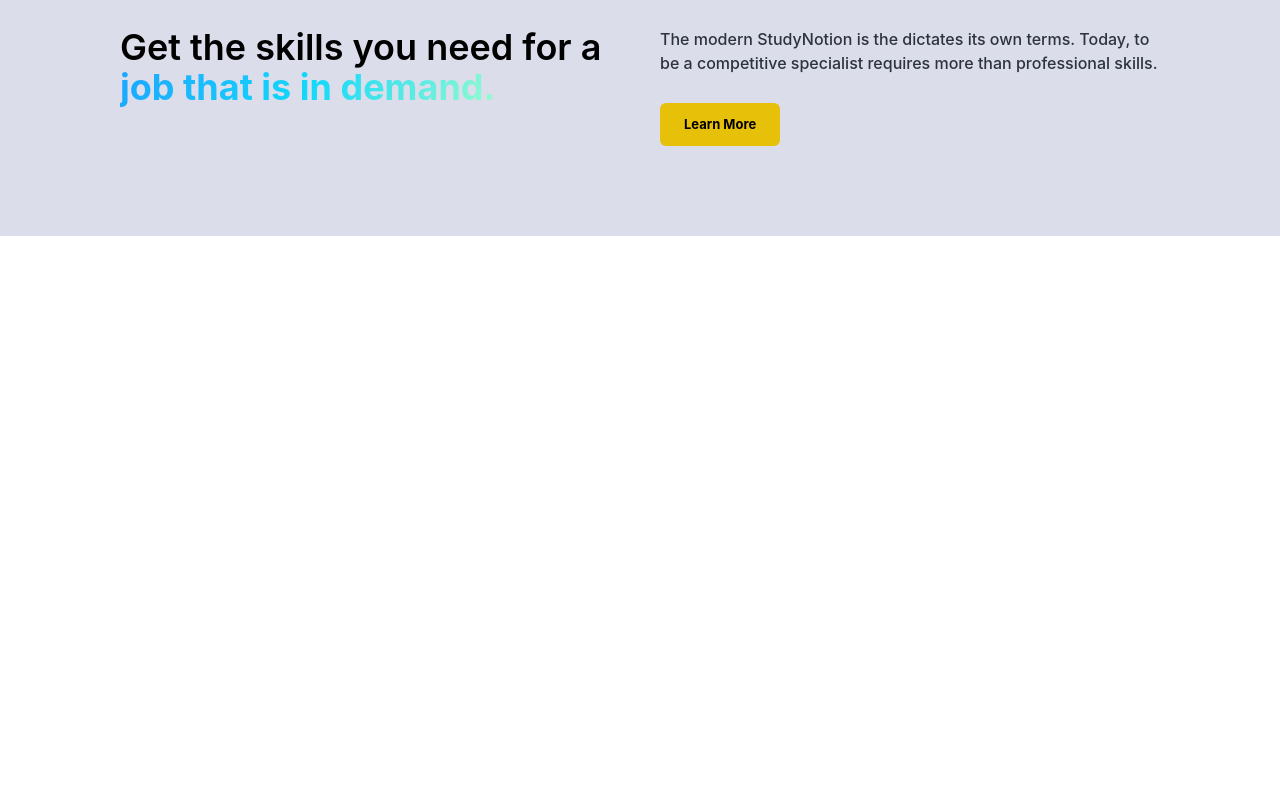
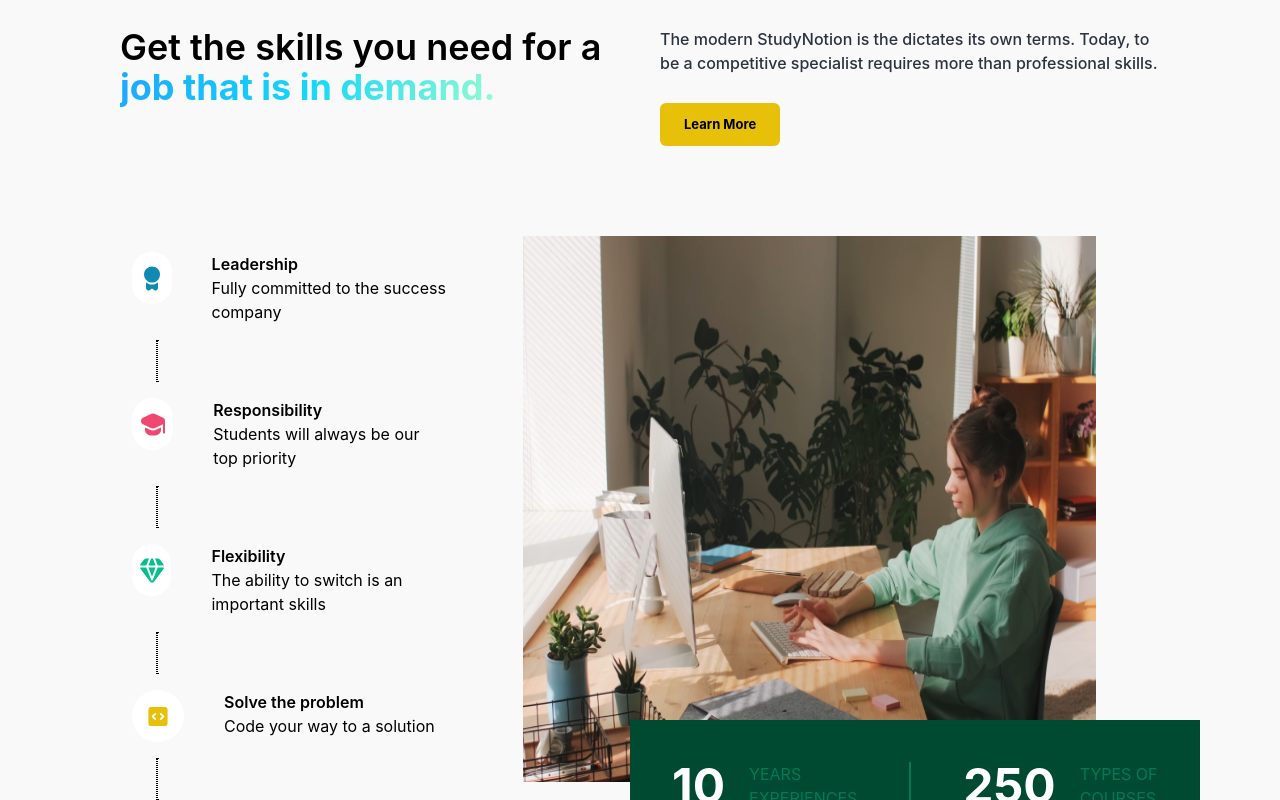
Before and after one commit to thimanshu756/Edtech, a React (Create React App) app: page / in a window 1280 px wide. Shown: the part 2569-3369 px from the top of the page. Before the commit the page ends 2805 px from the top, so only its background shows below. Built offline with nearby package versions, Linux system fonts and the light colour scheme; the HTML template or start-up script is replaced by a standard one.

Commit message:
Timeline section created

```diff
--- a/src/App.css
+++ b/src/App.css
@@ -11,5 +11,5 @@
 }
 #cross-section{
     background: url("./assets/Images/bghome.svg");
-    background-color: rgba(219, 221, 234, 1);
+    background-color: #F9F9F9;
 }
--- a/src/Components/Core/HomePage/TimelineSection.jsx
+++ b/src/Components/Core/HomePage/TimelineSection.jsx
@@ -1,10 +1,37 @@
 import React from 'react'
 import TextColor from './TextColor'
 import Button from './Button'
+import logo1 from "../../../assets/TimeLineLogo/Logo1.svg"
+import logo2 from "../../../assets/TimeLineLogo/Logo2.svg"
+import logo3 from "../../../assets/TimeLineLogo/Logo3.svg"
+import logo4 from "../../../assets/TimeLineLogo/Logo4.svg"
+import timelineImage from "../../../assets/Images/TimelineImage.png"
 const TimelineSection = () => {
+    const TimelineData=[
+        {
+            heading:"Leadership",
+            img:logo1,
+            Description:"Fully committed to the success company"
+        },
+        {
+            heading:"Responsibility",
+            img:logo2,
+            Description:"Students will always be our top priority"
+        },
+        {
+            heading:"Flexibility",
+            img:logo3,
+            Description:"The ability to switch is an important skills"
+        },
+        {
+            heading:"Solve the problem",
+            img:logo4,
+            Description:"Code your way to a solution"
+        }
+    ]
   return (
     <div>
-           <div className=' h-[auto] w-[11/12]'>
+           <div className=' h-[auto] w-[11/12] relative '>
             <div className='flex flex-row gap-10 py-[90px] px-[120px] justify-around  h-fit'>
              <div className='text-4xl font-semibold  h-[100px] w-[50%]'>
              Get the skills you need for a <TextColor text={" job that is in demand."} />
@@ -23,11 +50,51 @@ const TimelineSection = () => {
 
              </div>
             </div>
-            <div className='flex w-[11/12]'>
+            <div className='flex w-[11/12] gap-16 px-[120px]'>
                 {/* Time line */}
+                <div>
+                {
+                    TimelineData.map((data)=>{
+                        return (
+                            <div>
+                            <div className='flex gap-10 py-[16px] px-[12px]'>
+                            <div className=' flex justify-center items-center rounded-full w-[52px] h-[52px] bg-white  '>
+                                    <img src={data.img} alt="" />
+                                </div>
+                                 <div className='flex flex-col '>
+                                    <div className='text-Rich-Black-800 font-semibold'>{data.heading}</div>
+                                    <div>{data.Description}</div>
+                                </div>
+                            </div>
+                      {/*  */}
+                            <div className='h-[42px] border border-dotted relative left-9 w-0'></div>
+                            </div>
+
+                        )
+                    })
+                }
+                </div>
+                <div>
+                    <img src={timelineImage} alt="" className='h-[546px]'/>
+                </div>
             <div>
+                {/* green box */}
 
             </div>
+
+            </div>
+
+            <div className='bg-caribbeangreen-700 absolute  translate-x-[630px] -translate-y-20  flex p-[42px] gap-[52px] w-auto h-auto '>
+                <div className='flex gap-[24px]'>
+                <div className='text-white text-5xl font-bold'>10</div>
+                <div className=' text-caribbeangreen-500'>YEARS <br />EXPERIENCES</div>
+                </div>
+                <div className='w-[1px] h-[44px] border border-caribbeangreen-500'></div>
+                <div className='flex gap-[24px]'>
+                <div className='text-white text-5xl font-bold'>250</div>
+
+                <div className='text-caribbeangreen-500'>TYPES OF <br />COURSES</div>
+                </div>
             </div>
         </div>
     </div>
--- a/src/Pages/Home.jsx
+++ b/src/Pages/Home.jsx
@@ -102,7 +102,7 @@ const Home = () => {
         </div>
 
         {/* section 2 */}
-        <div className='flex flex-col w-[11/12] bg-richblack-25'>
+        <div className='flex flex-col w-[11/12] bg-greys-5'>
         <div className=' h-[300px]' id='cross-section'>
         <div className='flex flex-row justify-center gap-9 mt-[130px]'>
           <Button active={true} linkto={"/signup"}>
```
